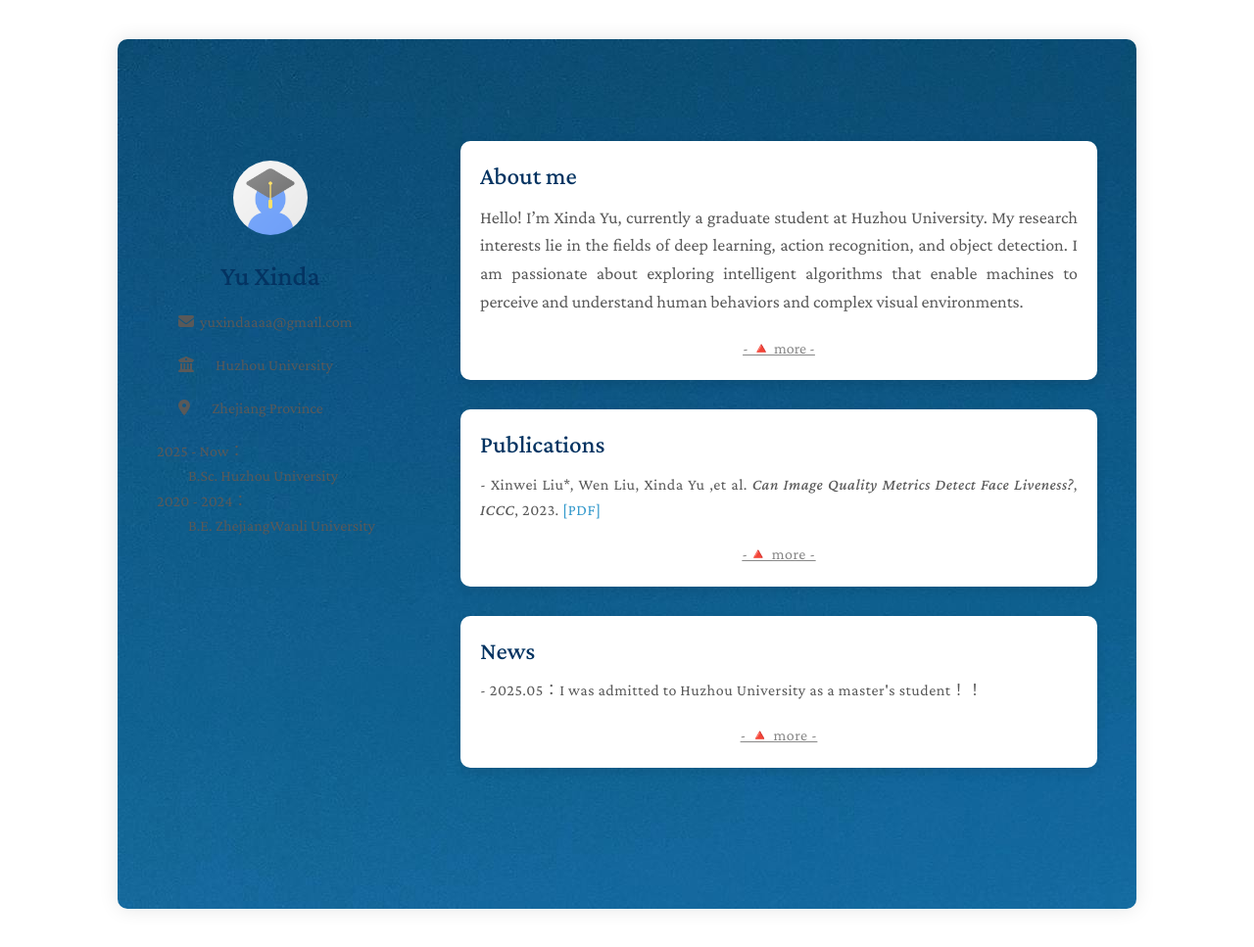
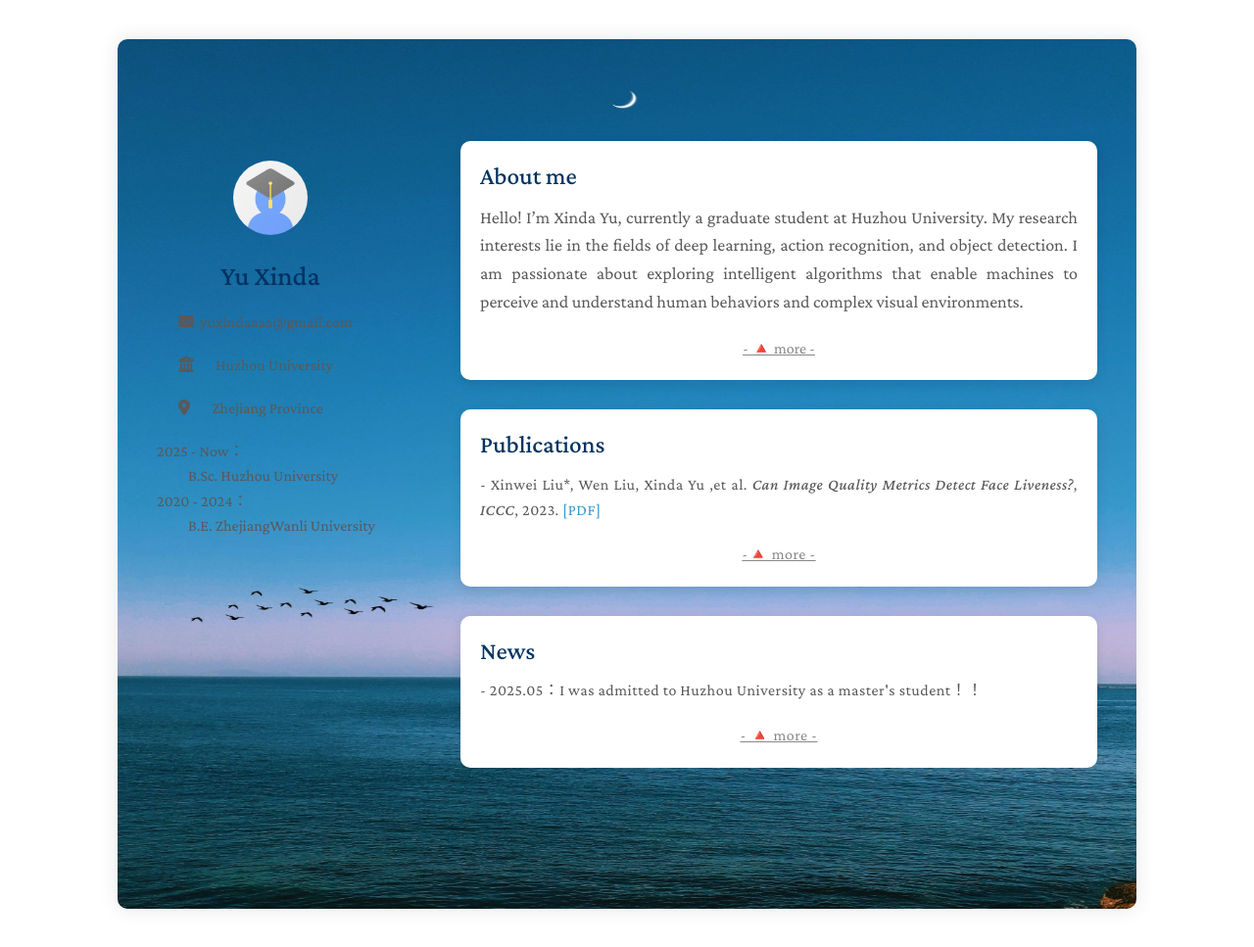
Before and after one commit to Yu-Xinda/Yu.github.io, a Jekyll site: the page built from index.md, in a window 1280 px wide and 968 px high. Shown: the whole window at 98% size. Built offline with Jekyll 4.4.1, drawn with Linux system fonts in a browser that asks for light colours; a style sheet for code colours, icons or effects is not loaded.

Commit message:
Update homepage.html

```diff
--- a/_layouts/homepage.html
+++ b/_layouts/homepage.html
@@ -61,6 +61,9 @@
         border-radius: 10px;
 /*         background-size:1000px 1000px */
         box-shadow: 0 0 20px rgba(0, 0, 0, 0.1);
+        background-repeat: no-repeat; /* 防止重复 */
+        background-size: 1200px 1000px;
+        background-position: center;  /* 居中 */
       }
 
       .social-icons a {
```
